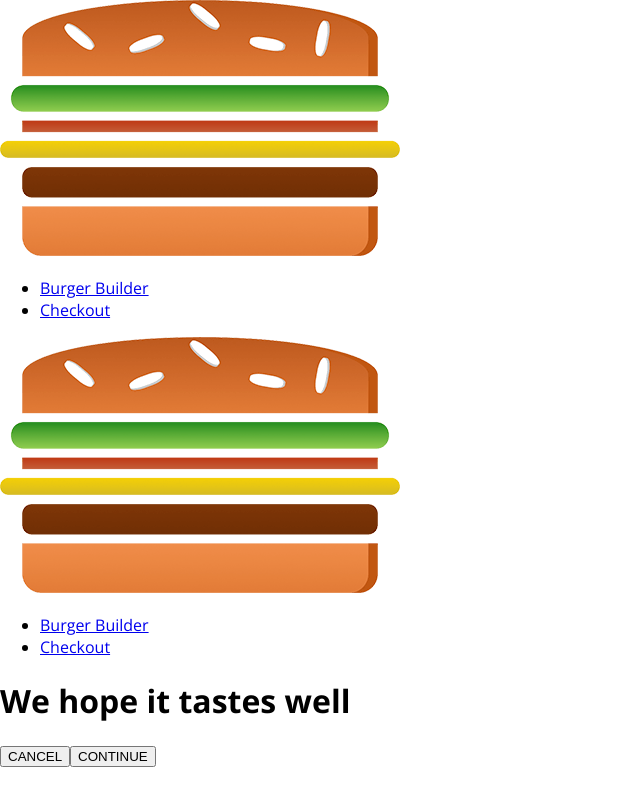
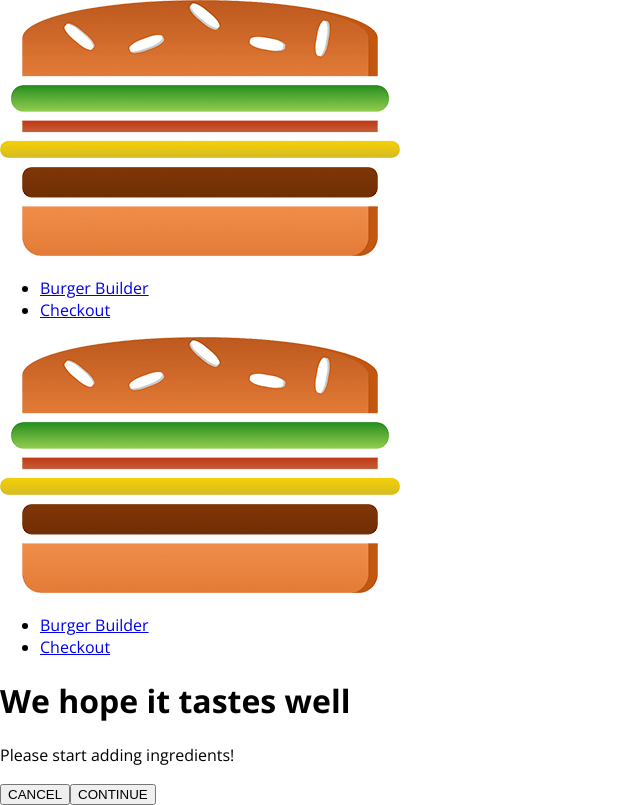
Before and after one commit to sajalguptajft/burger-builder, a React app: page /checkout in a window 1280 px wide. Shown: the whole page, without its empty margins (0-640 px from the left). Built offline with nearby package versions, Linux system fonts and the light colour scheme.

Commit message:
Complete checkout component

```diff
--- a/src/components/Order/CheckoutSummary/CheckoutSummary.js
+++ b/src/components/Order/CheckoutSummary/CheckoutSummary.js
@@ -11,8 +11,8 @@
             <div style={{width: '100%', margin: 'auto'}}>
                 <Burger ingredients={props.ingredients} />
             </div>
-            <Button btnType="Danger" clicked>CANCEL</Button>
-            <Button btnType="Success" clicked>CONTINUE</Button>
+            <Button btnType="Danger" clicked={props.checkoutCancelled}>CANCEL</Button>
+            <Button btnType="Success" clicked={props.checkoutContinued}>CONTINUE</Button>
         </div>
     )
 }
--- a/src/containers/BurgerBuilder/BurgerBuilder.js
+++ b/src/containers/BurgerBuilder/BurgerBuilder.js
@@ -1,4 +1,4 @@
-import React, { Component } from 'react';
+import React, {Component} from 'react';
 
 import Aux from '../../HOC/Aux/Aux';
 import Burger from '../../components/Burger/Burger';
@@ -37,18 +37,18 @@
         });
     }
 
-    updatePurchaseState (ingredients) {
-        const sum = Object.keys( ingredients )
-            .map( igKey => {
+    updatePurchaseState(ingredients) {
+        const sum = Object.keys(ingredients)
+            .map(igKey => {
                 return ingredients[igKey];
-            } )
-            .reduce( ( sum, el ) => {
+            })
+            .reduce((sum, el) => {
                 return sum + el;
-            }, 0 );
-        this.setState( { purchasable: sum > 0 } );
+            }, 0);
+        this.setState({purchasable: sum > 0});
     }
 
-    addIngredientHandler = ( type ) => {
+    addIngredientHandler = (type) => {
         const oldCount = this.state.ingredients[type];
         const updatedCount = oldCount + 1;
         const updatedIngredients = {
@@ -58,13 +58,13 @@
         const priceAddition = INGREDIENT_PRICES[type];
         const oldPrice = this.state.totalPrice;
         const newPrice = oldPrice + priceAddition;
-        this.setState( { totalPrice: newPrice, ingredients: updatedIngredients } );
+        this.setState({totalPrice: newPrice, ingredients: updatedIngredients});
         this.updatePurchaseState(updatedIngredients);
     }
 
-    removeIngredientHandler = ( type ) => {
+    removeIngredientHandler = (type) => {
         const oldCount = this.state.ingredients[type];
-        if ( oldCount <= 0 ) {
+        if (oldCount <= 0) {
             return;
         }
         const updatedCount = oldCount - 1;
@@ -75,7 +75,7 @@
         const priceDeduction = INGREDIENT_PRICES[type];
         const oldPrice = this.state.totalPrice;
         const newPrice = oldPrice - priceDeduction;
-        this.setState( { totalPrice: newPrice, ingredients: updatedIngredients } );
+        this.setState({totalPrice: newPrice, ingredients: updatedIngredients});
         this.updatePurchaseState(updatedIngredients);
     }
 
@@ -117,14 +117,22 @@
                     purchasing: false
                 })
             });*/
-        this.props.history.push("/checkout")
+        const queryParams = [];
+        for (let i in this.state.ingredients) {
+            queryParams.push(encodeURIComponent(i) + '=' + encodeURIComponent(this.state.ingredients[i]))
+        }
+        const queryString = queryParams.join('&');
+        this.props.history.push({
+            pathname: "/checkout",
+            search: '?' + queryString
+        })
     }
 
-    render () {
+    render() {
         const disabledInfo = {
             ...this.state.ingredients
         };
-        for ( let key in disabledInfo ) {
+        for (let key in disabledInfo) {
             disabledInfo[key] = disabledInfo[key] <= 0
         }
 
@@ -147,9 +155,11 @@
                 ingredients={this.state.ingredients}
                 price={this.state.totalPrice}
                 purchaseCancelled={this.purchaseCancelHandler}
-                purchaseContinued={this.purchaseContinueHandler} />;
+                purchaseContinued={this.purchaseContinueHandler}/>;
         }
-        if (this.state.loading) {orderSummary = <Spinner />;}
+        if (this.state.loading) {
+            orderSummary = <Spinner/>;
+        }
 
         return (
             <Aux>
--- a/src/containers/Checkout/Checkout.js
+++ b/src/containers/Checkout/Checkout.js
@@ -3,7 +3,6 @@
 
 
 class Checkout extends Component {
-
     state = {
         ingredients: {
             salad: 1,
@@ -13,10 +12,30 @@
         }
     };
 
+    componentDidMount() {
+        const query = new URLSearchParams(this.props.location.search);
+        const ingredients = {};
+        for (let param of query.entries()) {
+            ingredients[param[0]] = +param[1];
+        }
+        this.setState({ingredients: ingredients});
+    }
+
+    checkoutCancelledHandler = () => {
+        this.props.history.goBack();
+    };
+
+    checkoutContinuedHandler = () => {
+        this.props.history.replace('/checkout/contact-data');
+    };
+
     render() {
         return (
             <div>
-                <CheckoutSummary ingredients={this.state.ingredients} />
+                <CheckoutSummary
+                    ingredients={this.state.ingredients}
+                    checkoutCancelled={this.checkoutCancelledHandler}
+                    checkoutContinued={this.checkoutContinuedHandler}/>
             </div>
         );
     }
```
